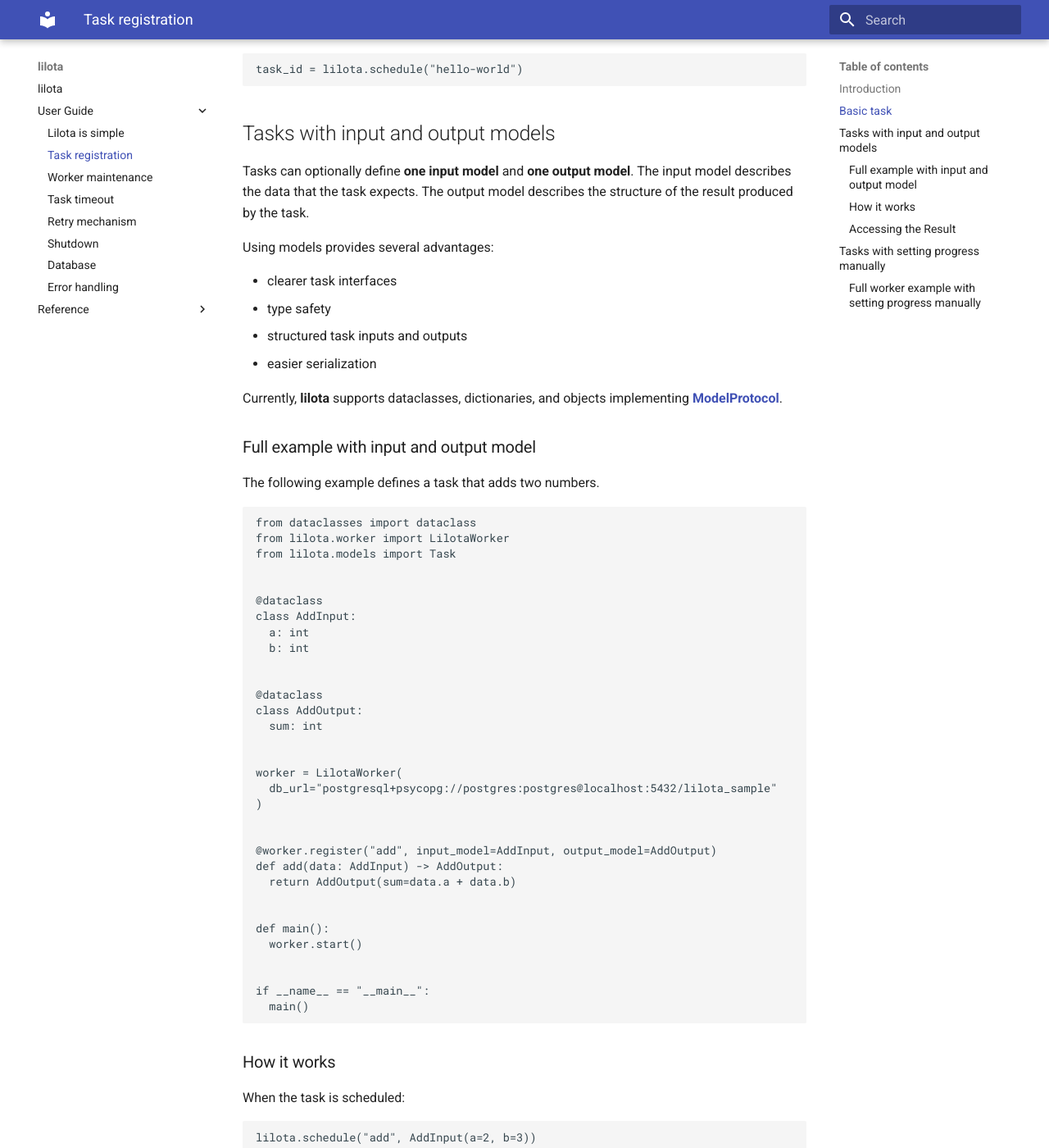
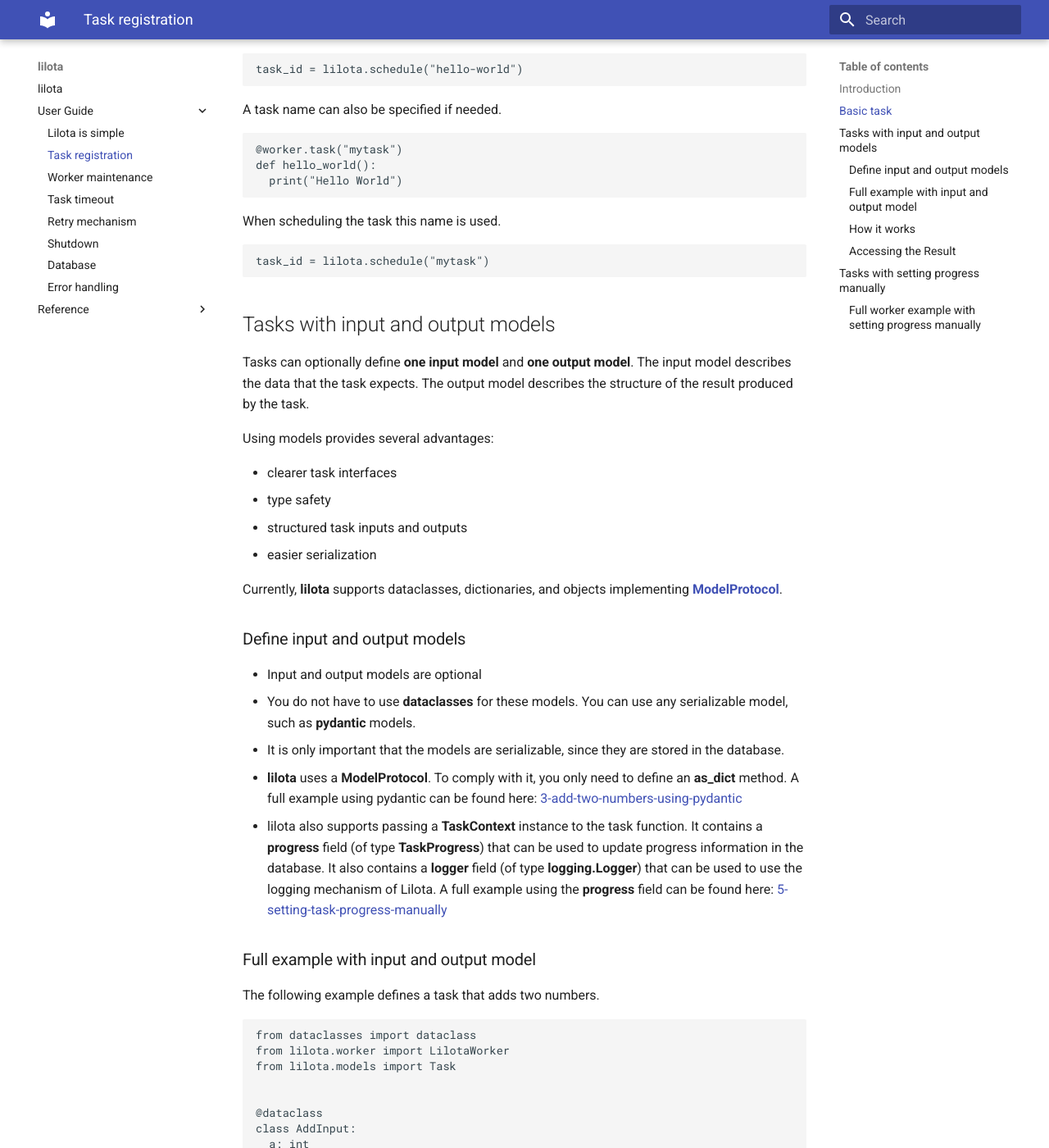
Before and after one commit to tobiasroessler/lilota, an MkDocs documentation site: the page built from docs/task-registration.md, in a window 1280 px wide and 1400 px high, scrolled down 922 px. Shown: the whole window at 82% size. Built offline with MkDocs 1.6.1 and Material for MkDocs 9.7.7, drawn with Linux system fonts in a browser that asks for light colours; some of the changed text lies outside the part shown.

Commit message:
TaskContext introduced

````diff
--- a/docs/task-registration.md
+++ b/docs/task-registration.md
@@ -3,7 +3,7 @@
 
 ## Introduction
 
-Before a function can be executed by **LilotaWorker**, it must be **registered as a task**. A task is simply a Python function that is registered using the **@worker.register()** decorator. Once registered, the task can be scheduled using:
+Before a function can be executed by **LilotaWorker**, it must be **registered as a task**. A task is simply a Python function that is registered using the **@worker.task** decorator. Once registered, the task can be scheduled using:
 
 ```python
 lilota.schedule("task-name")
@@ -22,12 +22,12 @@
   db_url="postgresql+psycopg://postgres:postgres@localhost:5432/lilota_sample"
 )
 
-@worker.register("hello-world")
+@worker.task
 def hello_world():
   print("Hello World")
 ```
 
-The task can then be scheduled using its name. Before a **lilota** instance needs to be created and started:
+By default a task is regsitered using the method name (here "hello_world"). Before a **lilota** instance needs to be created and started:
 
 ``` python
 lilota = Lilota(
@@ -43,6 +43,20 @@
 task_id = lilota.schedule("hello-world")
 ```
 
+A task name can also be specified if needed.
+
+``` python
+@worker.task("mytask")
+def hello_world():
+  print("Hello World")
+```
+
+ When scheduling the task this name is used.
+
+``` python
+task_id = lilota.schedule("mytask")
+```
+
 
 ## Tasks with input and output models
 
@@ -56,6 +70,25 @@
 * easier serialization
 
 Currently, **lilota** supports dataclasses, dictionaries, and objects implementing [**ModelProtocol**](https://tobiasroessler.github.io/lilota/lilota-reference/#lilota.models.ModelProtocol).
+
+
+### Define input and output models
+
+* Input and output models are optional
+* You do not have to use **dataclasses** for these models. You can use any
+serializable model, such as **pydantic** models.
+* It is only important that the models are serializable, since they are
+stored in the database.
+* **lilota** uses a **ModelProtocol**. To comply with it, you only need
+to define an **as_dict** method. A full example using pydantic can be found here:
+[3-add-two-numbers-using-pydantic](https://github.com/tobiasroessler/lilota-sample/blob/main/src/3-add-two-numbers-using-pydantic)
+* lilota also supports passing a **TaskContext** instance to the task function.
+It contains a **progress** field (of type **TaskProgress**) that can be used to update progress
+information in the database.
+It also contains a **logger** field (of type **logging.Logger**) that can be used to use the logging
+mechanism of Lilota.
+A full example using the **progress** field can be found here:
+[5-setting-task-progress-manually](https://github.com/tobiasroessler/lilota-sample/blob/main/src/5-setting-task-progress-manually)
 
 
 ### Full example with input and output model
@@ -84,7 +117,7 @@
 )
 
 
-@worker.register("add", input_model=AddInput, output_model=AddOutput)
+@worker.task
 def add(data: AddInput) -> AddOutput:
   return AddOutput(sum=data.a + data.b)
 
@@ -125,33 +158,13 @@
 
 ## Tasks with setting progress manually
 
-Some tasks run for a longer time and should report progress. **LilotaWorker** provides the **TaskProgress** helper for this purpose.
-
-To enable this, the **set_progress_manually** option must be enabled when creating the Lilota instance.
+Some tasks run for a longer time and should report progress. **LilotaWorker** provides the **TaskProgress** helper for this purpose. It is part of the **TaskContext** object.
 
 ``` python
-from lilota.worker import LilotaWorker
-from lilota.models import TaskProgress
-
-worker = LilotaWorker(
-  db_url="postgresql+psycopg://postgres:postgres@localhost:5432/lilota_sample",
-  set_progress_manually=True
-)
-```
-
-Now a task can receive a **TaskProgress** object:
-
-``` python
-@worker.register("do-something", task_progress=TaskProgress)
-def do_something(task_progress: TaskProgress) -> None:
+@worker.task
+def do_something(task_context: TaskContext) -> None:
   for i in range(1, 101):
-    task_progress.set(i)
-```
-
-The task updates its progress by calling:
-
-``` python
-task_progress.set(percentage)
+    task_context.progress.set(i)
 ```
 
 
@@ -159,19 +172,18 @@
 
 ``` python
 from lilota.worker import LilotaWorker
-from lilota.models import Task, TaskProgress
+from lilota.models import Task, TaskContext
 
 
 worker = LilotaWorker(
-  db_url="postgresql+psycopg://postgres:postgres@localhost:5432/lilota_sample",
-  set_progress_manually=True
+  db_url="postgresql+psycopg://postgres:postgres@localhost:5432/lilota_sample"
 )
 
 
-@worker.register("do-something", task_progress=TaskProgress)
-def do_something(task_progress: TaskProgress) -> None:
+@worker.task
+def do_something(task_context: TaskContext) -> None:
   for i in range(1, 101):
-    task_progress.set(i)
+    task_context.progress.set(i)
 
 
 def main():
--- a/pyproject.toml
+++ b/pyproject.toml
@@ -4,7 +4,7 @@
 
 [project]
 name = "lilota"
-version = "1.0.0"
+version = "1.1.0"
 authors = [
   { name="Tobias Rössler", email="tobiasroessler@gmail.com" },
 ]
````
Also changed, not shown: README.md (+1 -42 lines), docs/database.md (+3 -0 lines), docs/retry-mechanism.md (+1 -1 lines), 14 other files.
